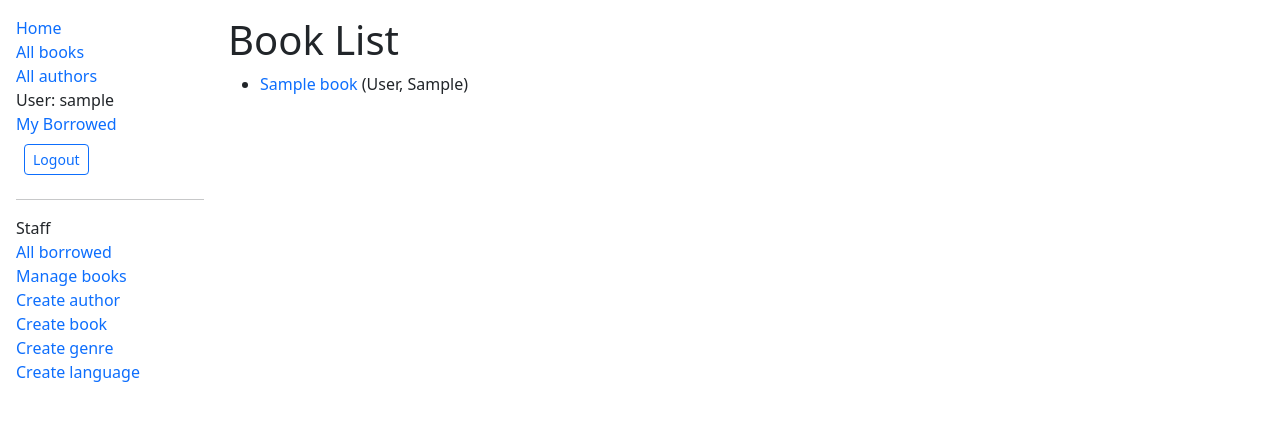
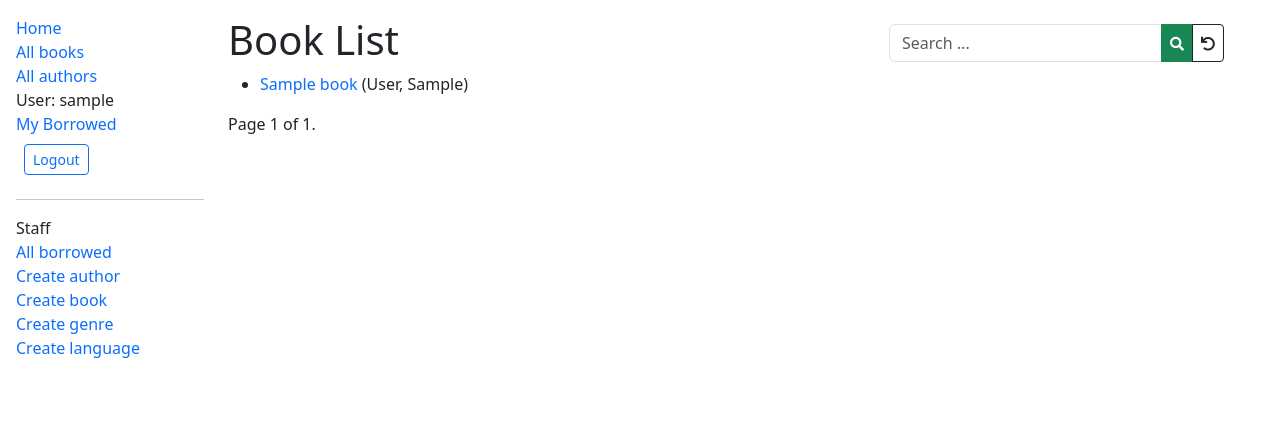
Before and after one commit to Inu-Oh/bibli, a Django app: page /catalog/books/ in a window 1280 px wide. Shown: the top 421 px of the page. Run offline with Django 5.2, Linux system fonts and the light colour scheme; a user stored in the database is signed in; tables that the repository leaves empty hold one stand-in row (values such as "Sample post"); some libraries are stand-ins or nearby versions.

Commit message:
delete book manager view - change book list to view function w pagination and add search

```diff
--- a/catalog/templates/base_generic.html
+++ b/catalog/templates/base_generic.html
@@ -56,11 +56,7 @@
                         <li>
                             <a href="{% url 'all-borrowed' %}">All borrowed</a>
                         </li>
-                        {% if perms.catalog.change_bookinstance %}
-                        <li>
-                            <a href="{% url 'book-manager' %}">Manage books</a>
-                        </li>
-                        {% endif %}
+
                         {% if perms.catalog.add_author %}
                         <li>
                             <a href="{% url 'author-create' %}">Create author</a>
--- a/catalog/templates/catalog/book_list.html
+++ b/catalog/templates/catalog/book_list.html
@@ -1,17 +1,40 @@
 {% extends "base_generic.html" %}
 
+
 {% block content %}
+
+<header style="float:right" class="me-5">
+    <!-- Search button https://www.w3schools.com/howto/howto_css_search_button.asp -->
+    <form method="get" class="m-2 input-group">
+        <input type="text" placeholder="Search ..." name="search" class="form-control"
+            {% if search %} value="{{ search }}" {% endif %} >
+        <button type="submit" class="btn btn-sm btn-success muted-link-style">
+            <i class="fa fa-search"></i>
+        </button>
+        <a href="{% url 'books' %}"
+            class="btn btn-sm btn-outline-dark link-style pt-2">
+            <i class="fa fa-undo"></i>
+        </a>
+    </form>
+</header>
+
+<main>
     <h1>Book List</h1>
-    {% if book_list %}
+
     <ul>
-            {% for book in book_list %}
+        {% for book in page_obj %}
         <li>
             <a href="{{ book.get_absolute_url }}">{{ book.title }}</a>
             ({{ book.author }})
         </li>
-            {% endfor %}
-        </ul>
+        {% empty %}
+            {% if search %}
+            <p>Your search got no results.</p>
             {% else %}
             <p>There are no books in the library.</p>
             {% endif %}
+        {% endfor %}
+    </ul>
+</main>
+
 {% endblock %}
--- a/catalog/urls.py
+++ b/catalog/urls.py
@@ -5,7 +5,7 @@ urlpatterns = [
     # Browsing
     path('', views.index, name='index'),
     # access appropriate view function by calling the class method as_view()
-    path('books/', views.BookListView.as_view(), name='books'),
+    path('books/', views.book_listing, name='books'),
     path('book/<int:pk>', views.BookDetailView.as_view(), name='book-detail'),
     path('authors/', views.AuthorListView.as_view(), name='authors'),
     path('author/<int:pk>', views.AuthorDetailView.as_view(), name='author-detail'),
@@ -16,7 +16,6 @@ urlpatterns = [
 
     # Librarian views
     path('book/<uuid:pk>/renew/', views.renew_book_librarian, name='renew-book-librarian'),
-    path('manager/', views.BrowseView.as_view(), name='book-manager'),
     path('bookinst/<uuid:pk>/loan/', views.LoanView.as_view(), name='loan-book'),
     path('bookinst/<uuid:pk>/change_status/',
         views.BookInstanceStatusUpdate.as_view(), name='status-update'),
--- a/catalog/views.py
+++ b/catalog/views.py
@@ -2,10 +2,11 @@ import datetime
 
 from django.db.models import Q
 from django.contrib.auth.mixins import LoginRequiredMixin, PermissionRequiredMixin
+from django.core.paginator import Paginator
 from django.http import HttpResponseRedirect, Http404
 from django.shortcuts import get_object_or_404, redirect, render
 from django.urls import reverse, reverse_lazy
-from django.views.generic import DetailView, ListView, View
+from django.views.generic import DetailView, ListView
 from django.views.generic.edit import CreateView, UpdateView, DeleteView
 
 from catalog.forms import BookInstanceForm, BorrowBookForm, RenewBookForm, StatusUpdateForm
@@ -42,11 +43,11 @@ def index(request):
     return render(request, 'index.html', context=context)
 
 
-class BookListView(ListView): # LoginRequiredMixin easiest way to require login for class views
-    # login_url = '/login/' # specifies an alt location to redirect if user is not authenticated
-    # redirect_field_name = 'redirect_to' # URL parameter instead of next to insert current abs path
-    model = Book
-    paginate_by = 10
+# class BookListView(ListView): # LoginRequiredMixin easiest way to require login for class views
+#     # login_url = '/login/' # specifies an alt location to redirect if user is not authenticated
+#     # redirect_field_name = 'redirect_to' # URL parameter instead of next to insert current abs path
+#     model = Book
+#     paginate_by = 10
     # Note: How to override standard set variables of the ListView
     # context_object_name = 'book_list' # your own name for the list as a template variable
     # queryset = Book.objects.filter(title__icontains='war')[:5] # Get 5 books containing the title war
@@ -63,6 +64,26 @@ class BookListView(ListView): # LoginRequiredMixin easiest way to require login
     #     # Create any data and add it to the context
     #     context['some_data'] = 'This is just some data'
     #     return context
+
+def book_listing(request):
+    search_val = request.GET.get("search", False)
+    if search_val:
+        query = Q(title__icontains=search_val) | (Q(author__first_name__icontains=search_val)) | (Q(author__last_name__icontains=search_val)) | (Q(genre__name__icontains=search_val)) | (Q(language__name__icontains=search_val))
+        book_list = Book.objects.filter(query).select_related().distinct().order_by('title')[:10]
+    else:
+        book_list = Book.objects.all()
+
+    # pagination
+    paginator = Paginator(book_list, 10)
+    page_number = request.GET.get('page')
+    page_obj = paginator.get_page(page_number)
+
+    context = {
+        'search': search_val,
+        'page_obj': page_obj,
+        'is_paginated': True,
+    }
+    return render(request, 'catalog/book_list.html', context)
 
 
 class BookDetailView(DetailView):
@@ -128,22 +149,6 @@ def renew_book_librarian(request, pk):
     context = { 'form': form, 'book_instance': book_instance, }
 
     return render(request, 'catalog/book_renew_librarian.html', context)
-
-
-class BrowseView(PermissionRequiredMixin, ListView):
-    model = BookInstance
-    permission_required = 'catalog.change_bookinstance'
-    template_name = 'catalog/book_manager.html'
-
-    def get(self, request):
-        search_val = request.GET.get("search", False)
-        if search_val:
-            query = Q(book__title__icontains=search_val) | (Q(book__author__first_name__icontains=search_val)) | (Q(book__author__last_name__icontains=search_val)) | (Q(book__genre__name__icontains=search_val)) | (Q(book__language__name__icontains=search_val))
-            bookinstance_list = BookInstance.objects.filter(query).select_related().distinct().order_by('status')[:15]
-        else:
-            bookinstance_list = []
-        context = { 'bookinstance_list': bookinstance_list, 'search': search_val }
-        return render(request, self.template_name, context)
 
 
 class LoanView(PermissionRequiredMixin, UpdateView):
```
Lines whose indentation alone changed are shown as unchanged.
